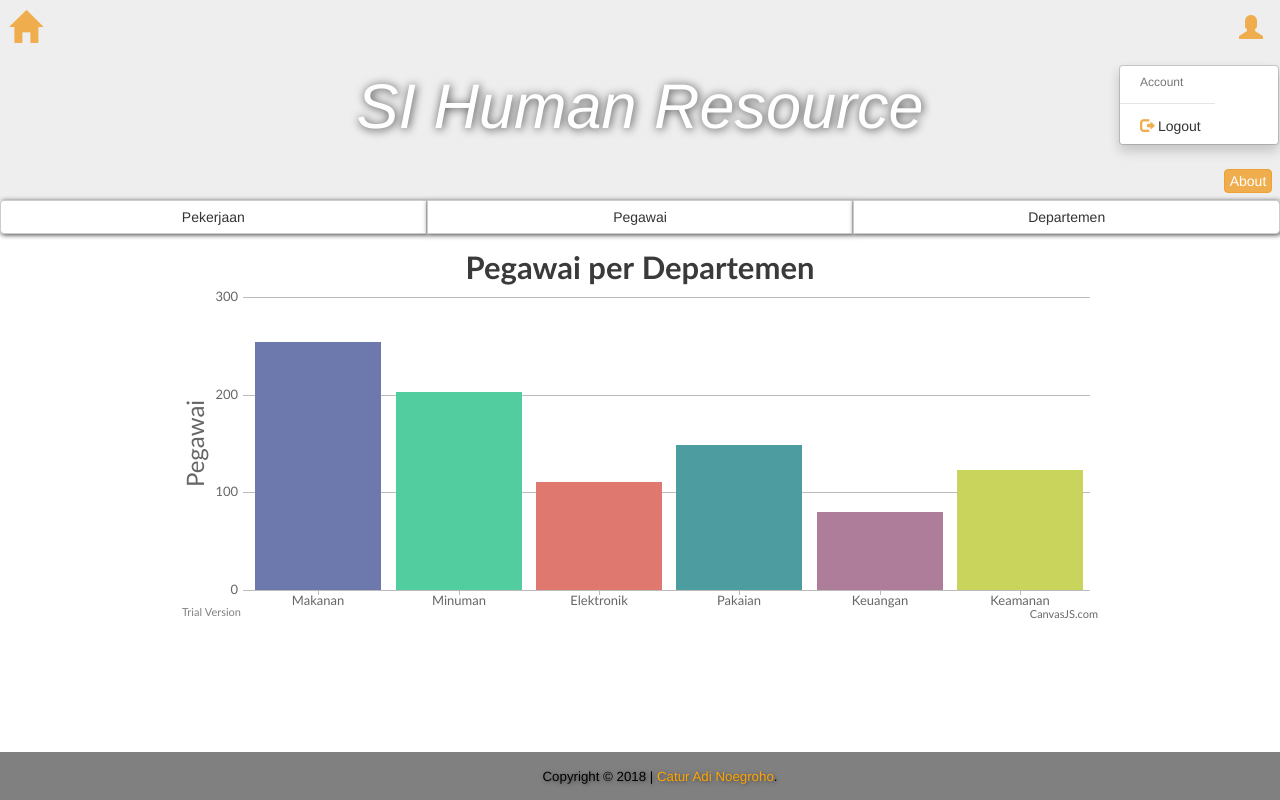
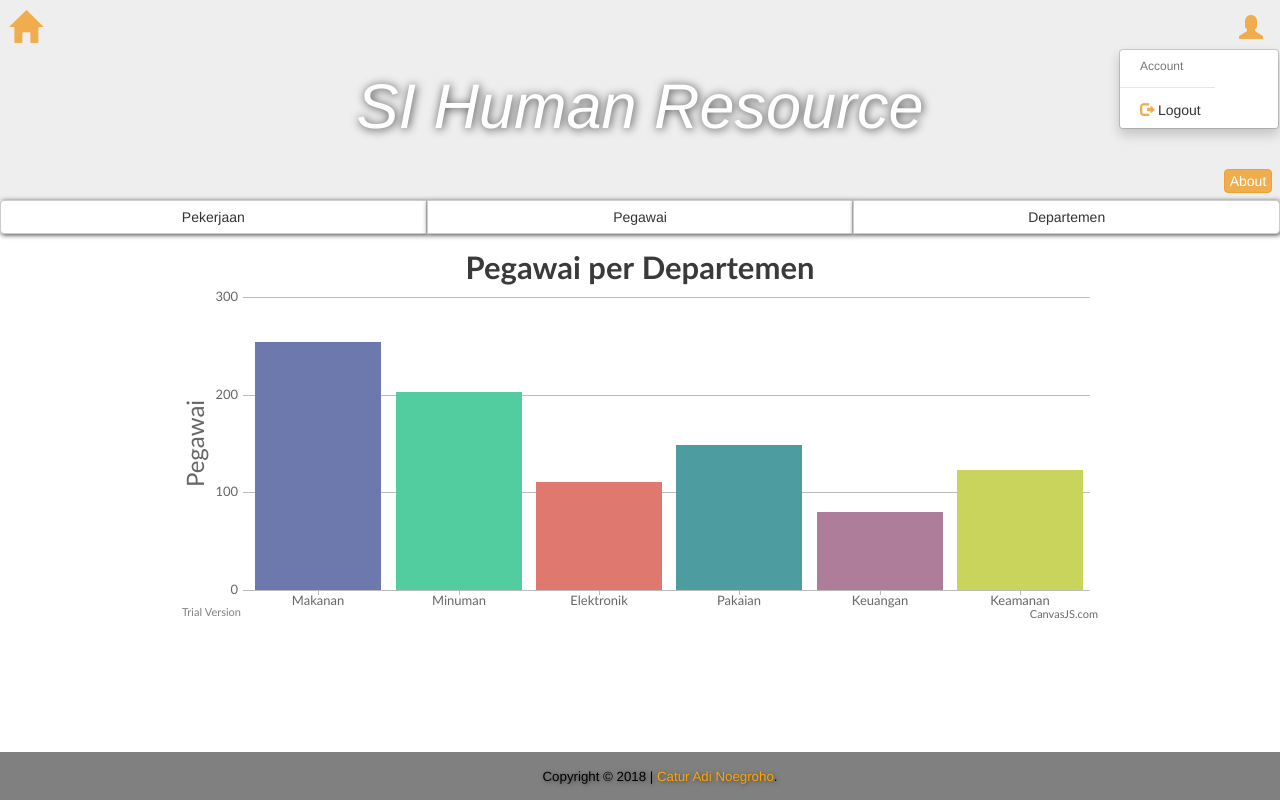
Before and after one commit to erlankurnia/UNNAR-Tugas-Praktikum-SI, a plain HTML site: page home.html in a window 1280 px wide. Both pictures are taken after a click on the link 1251 px from the left and 30 px from the top of the page. Drawn offline with nearby package versions, Linux system fonts and the light colour scheme.

Commit message:
Add files via upload

```diff
--- a/css/home-style.css
+++ b/css/home-style.css
@@ -90,6 +90,7 @@ ul.dropdown-menu > li
 
 ul.dropdown-menu
 {
+	top: 75%;
 	width: 128px !important;
 }
 
```
